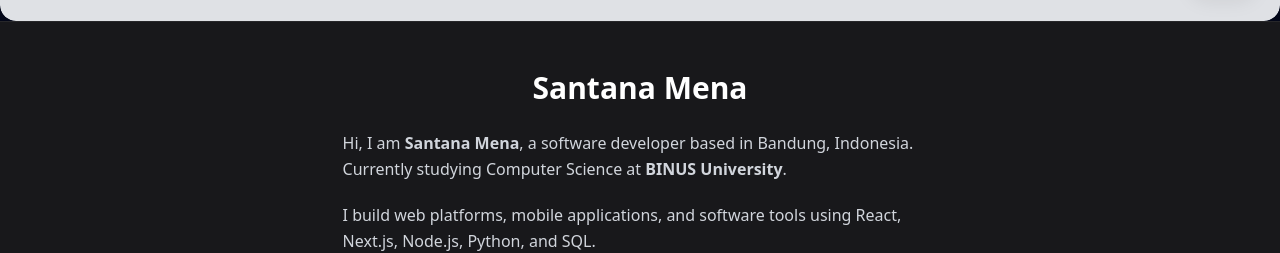
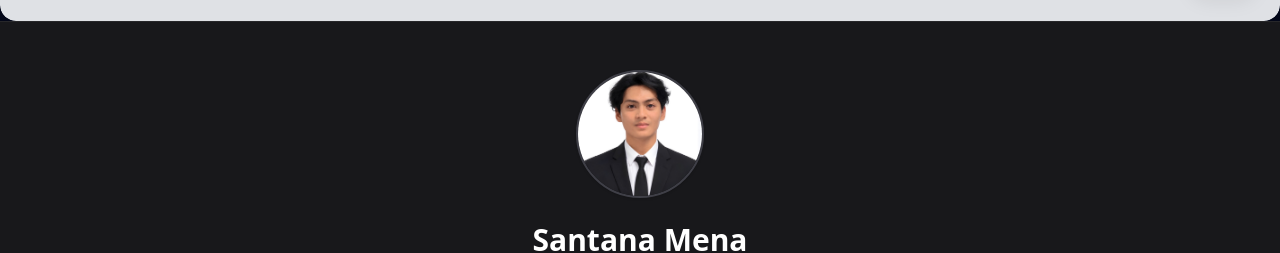
Before and after one commit to santanamnaa/santana-portofolio, a Next.js app: page / in a window 1280 px wide. Shown: the part 779-1032 px from the top of the page. Built offline with nearby package versions, Linux system fonts and the light colour scheme; a web font is replaced by a local one.

Commit message:
feat: add pas_foto.jpg profile picture to About section

```diff
--- a/src/app/page.tsx
+++ b/src/app/page.tsx
@@ -10,9 +10,19 @@
       <main suppressHydrationWarning>
         <Hero />
 
+        {/* saugi.me Template Styled Minimalist About Section with Profile Photo */}
         <section id="about" className="py-12 px-4 border-t border-slate-200/80 dark:border-zinc-800 bg-white dark:bg-zinc-900">
           <div className="container mx-auto max-w-[65ch]">
             <div className="prose dark:prose-invert max-w-none text-base leading-relaxed text-slate-700 dark:text-gray-300 space-y-5">
+
+              {/* Profile Photo */}
+              <div className="flex justify-center mb-6">
+                <img
+                  src="/images/pas_foto.jpg"
+                  alt="Santana Mena"
+                  className="w-28 h-28 sm:w-32 sm:h-32 rounded-full object-cover border-2 border-slate-200 dark:border-zinc-700 shadow-sm"
+                />
+              </div>
 
               <h1 className="text-center text-3xl font-bold text-slate-900 dark:text-white font-heading mb-6">
                 Santana Mena
```
